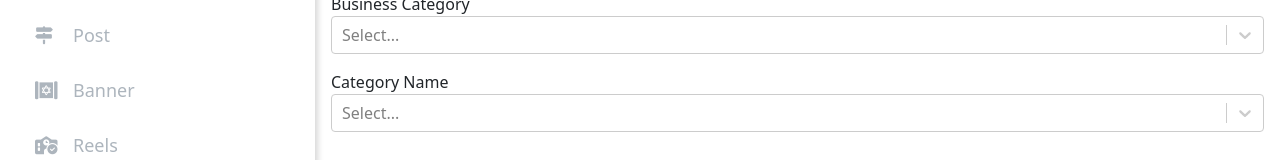
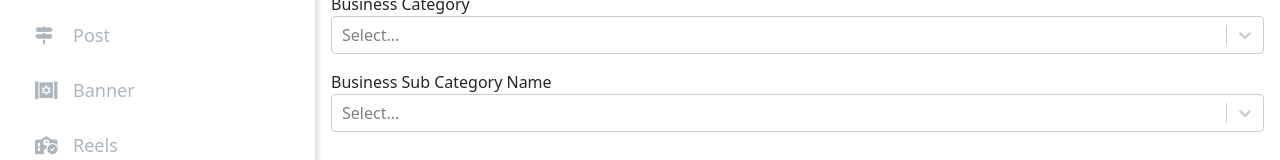
Before and after one commit to darshakkanani2002/daily-quotes-main, a React (Vite) app: page /bussinesspost in a window 1280 px wide. Shown: the part 212-372 px from the top of the page. Built offline with nearby package versions, Linux system fonts and the light colour scheme; no server answers.

Commit message:
updated code 10-02-2025

```diff
--- a/src/component/bussiness/BussinessPost.jsx
+++ b/src/component/bussiness/BussinessPost.jsx
@@ -317,7 +317,7 @@ export default function BussinessPost({ selectedLanguage }) {
                         </div>
                         <div className="col-12 mb-3">
                             <label>
-                                Category Name
+                                Business Sub Category Name
                             </label>
                             <Select
                                 id="category"
```
